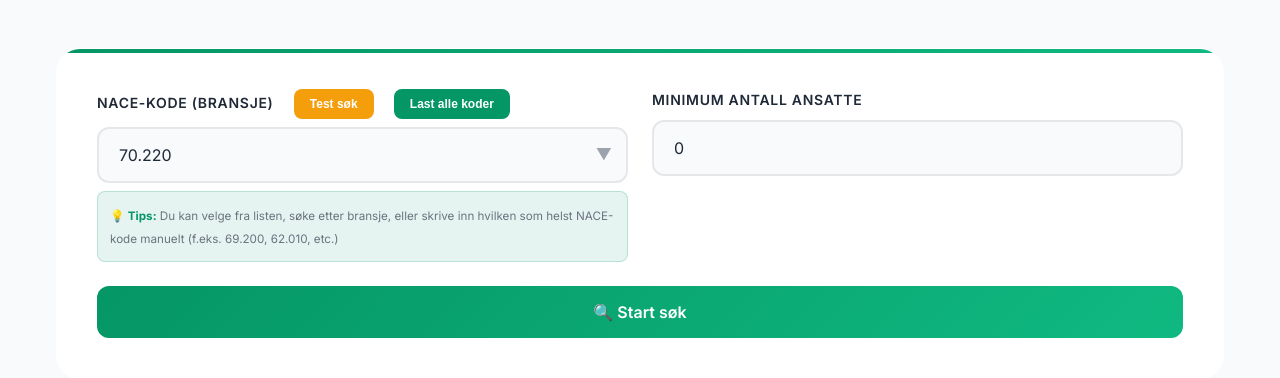
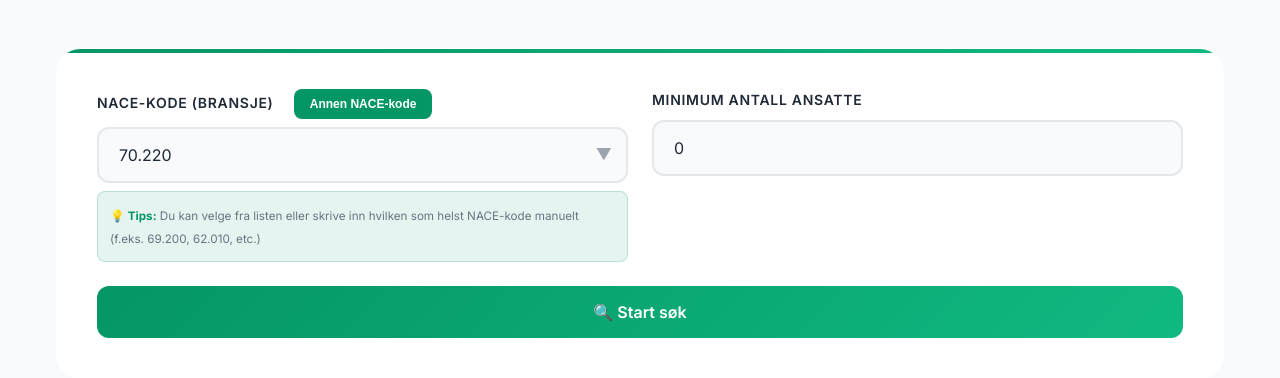
Before and after one commit to hamarso/bedriftssok_v3, a Flask app: page / in a window 1280 px wide. Shown: the part 195-573 px from the top of the page. Run offline with Flask 3, Linux system fonts and the light colour scheme.

Commit message:
endringer

```diff
--- a/templates/index.html
+++ b/templates/index.html
@@ -575,11 +575,10 @@
                     <div class="form-group">
                                         <label for="bransjekode">
                     NACE-kode (bransje)
-                            <button type="button" class="test-search-btn" onclick="testSearch()">Test søk</button>
-                            <button type="button" class="load-all-btn" onclick="loadAllNaceCodes()">Last alle koder</button>
+                    <button type="button" class="load-all-btn" onclick="loadAllNaceCodes()">Annen NACE-kode</button>
                 </label>
                         <div class="dropdown-container">
-                            <input type="text" id="bransjekode" name="bransjekode" value="70.220" placeholder="Velg fra liste, søk, eller skriv inn kode manuelt" class="dropdown-input">
+                            <input type="text" id="bransjekode" name="bransjekode" value="70.220" placeholder="Velg fra liste eller skriv inn kode manuelt" class="dropdown-input">
                             <span class="dropdown-arrow">▼</span>
                             <div class="dropdown-menu" id="dropdownMenu">
                                 <div class="dropdown-header">
@@ -824,7 +823,7 @@
                         </div>
                                         <div class="help-text">
                     <small>
-                                💡 <strong>Tips:</strong> Du kan velge fra listen, søke etter bransje, eller skrive inn hvilken som helst NACE-kode manuelt (f.eks. 69.200, 62.010, etc.)
+                        💡 <strong>Tips:</strong> Du kan velge fra listen eller skrive inn hvilken som helst NACE-kode manuelt (f.eks. 69.200, 62.010, etc.)
                     </small>
                 </div>
                     </div>
@@ -1021,80 +1020,28 @@
             }
         }
 
-        // Test search functionality
-        function testSearch() {
-            console.log('Testing search functionality...');
 
-            // Test searching for "regnskap"
-            const dropdownSearch = document.getElementById('dropdownSearch');
+
+        // Function to enable manual NACE code input
+        function loadAllNaceCodes() {
+            console.log('🔄 Aktiverer manuell NACE-kode input...');
+
+            // Fjern readonly og aktiver manuell input
+            const dropdownInput = document.getElementById('bransjekode');
+            dropdownInput.removeAttribute('readonly');
+            dropdownInput.placeholder = 'Skriv inn hvilken som helst NACE-kode (f.eks. 69.200, 62.010)';
+
+            // Skjul dropdown-menyen
             const dropdownMenu = document.getElementById('dropdownMenu');
+            dropdownMenu.style.display = 'none';
 
-            // Open dropdown
-            dropdownMenu.classList.add('show');
+            // Endre knappetekst
+            const loadAllBtn = document.querySelector('.load-all-btn');
+            loadAllBtn.textContent = 'Manuell input aktivert';
+            loadAllBtn.disabled = true;
+            loadAllBtn.style.opacity = '0.6';
 
-            // Set search term
-            dropdownSearch.value = 'regnskap';
-            dropdownSearch.focus();
-
-            // Trigger search
-            filterOptions('regnskap');
-
-            console.log('Search test completed. Check dropdown for results.');
-        }
-
-        // Function to load all NACE codes
-        async function loadAllNaceCodes() {
-            const dropdownMenu = document.getElementById('dropdownMenu');
-            const dropdownOptions = document.getElementById('dropdownOptions');
-            const dropdownSearch = document.getElementById('dropdownSearch');
-            const dropdownInput = document.getElementById('bransjekode');
-
-            // Clear current options
-            dropdownOptions.innerHTML = '';
-            dropdownSearch.value = ''; // Clear search input
-            dropdownInput.value = ''; // Clear selected value
-            dropdownInput.placeholder = 'Velg fra liste, søk, eller skriv inn kode manuelt';
-
-            // Show loading state
-            dropdownMenu.classList.add('show');
-            dropdownSearch.focus();
-
-            try {
-                const response = await fetch('/api/nace-koder');
-                if (response.ok) {
-                    const data = await response.json();
-                    console.log('Fetched all NACE codes:', data);
-
-                    if (data.success && data.nace_koder) {
-                        data.nace_koder.forEach(code => {
-                            const option = document.createElement('div');
-                            option.className = 'dropdown-option';
-                            option.setAttribute('data-value', code);
-                            option.innerHTML = `
-                                <span class="option-code">${code}</span>
-                                <span class="option-description">NACE-kode ${code}</span>
-                            `;
-                            dropdownOptions.appendChild(option);
-                        });
-
-                        // Re-initialize dropdown functionality for new options
-                        initializeDropdownOptions();
-                        allOptions = Array.from(dropdownOptions.querySelectorAll('.dropdown-option'));
-                        filterOptions(''); // Show all options after loading
-
-                        console.log(`✅ Lastet ${data.nace_koder.length} NACE-koder`);
-                    } else {
-                        showError('Ingen NACE-koder funnet');
-                    }
-                } else {
-                    showError('Kunne ikke hente alle NACE-koder');
-                }
-            } catch (err) {
-                console.error('💥 Feil under henting av NACE-koder:', err);
-                showError('Kunne ikke hente alle NACE-koder');
-            } finally {
-                dropdownMenu.classList.remove('show');
-            }
+            console.log('✅ Manuell NACE-kode input aktivert');
         }
 
         // Function to initialize dropdown options (for dynamically loaded codes)
```
Lines whose indentation alone changed are shown as unchanged.
